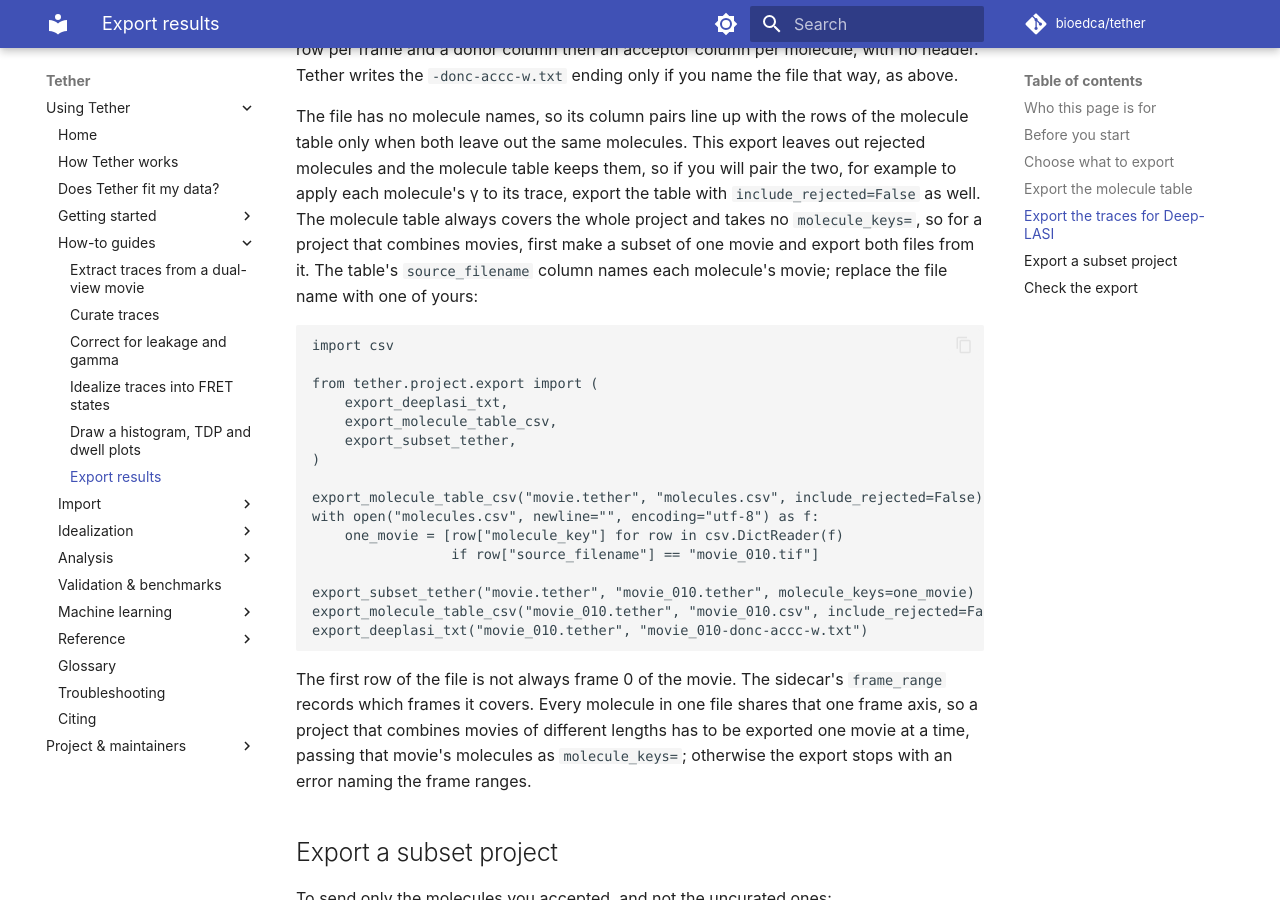
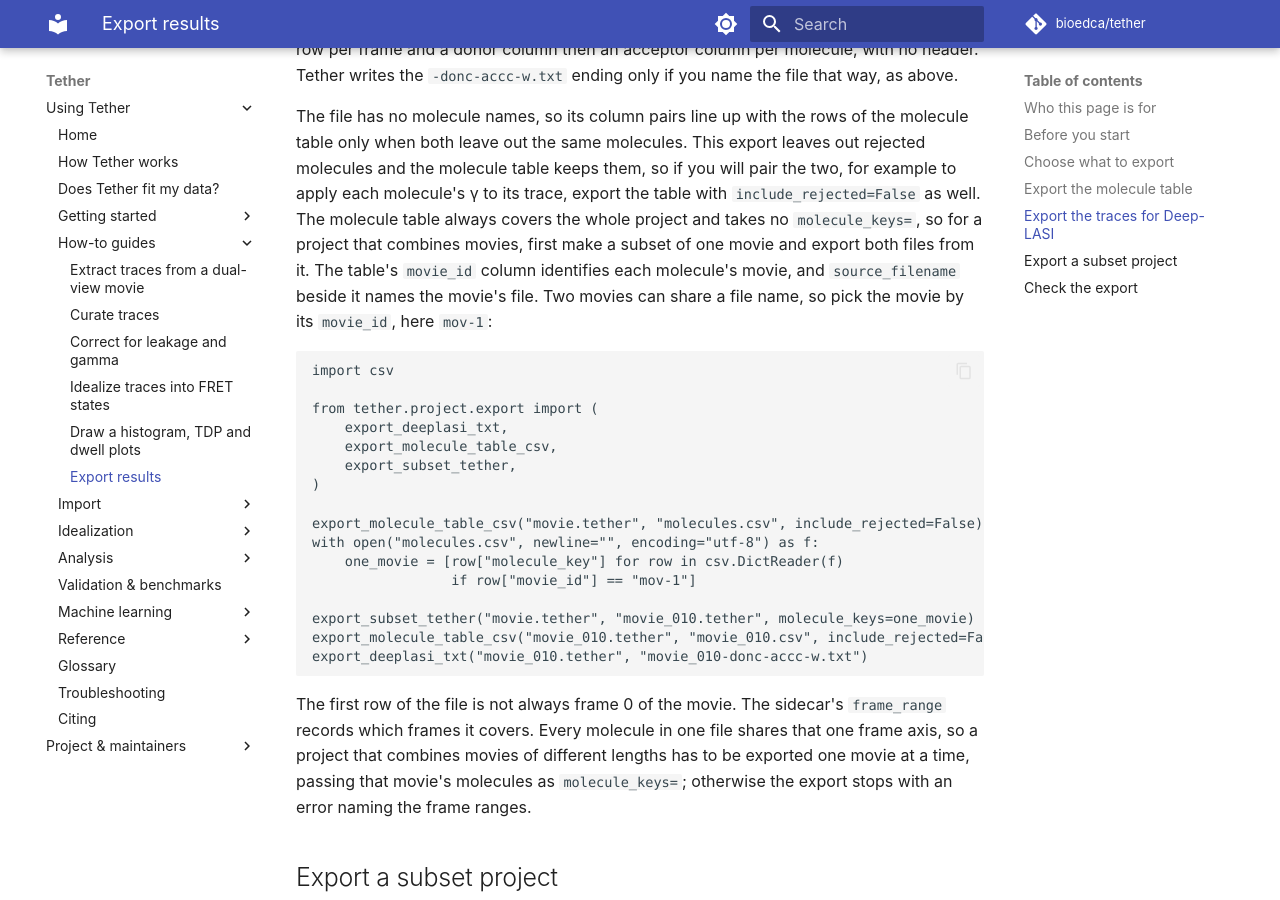
Before and after one commit to bioedca/tether, an MkDocs documentation site: the page built from docs/how-to/export-results.md, in a window 1280 px wide and 900 px high, scrolled down 1657 px. Built offline with MkDocs 1.6.1 and Material for MkDocs 9.7.7, drawn with Linux system fonts in a browser that asks for light colours; comment, search, counter and statistics services are not loaded; the version menu is left out.

Commit message:
docs(how-to): select the paired-export movie by movie_id
Answers the Codex round-9 finding on #541: source_filename is not unique
across movies, so the one-movie recipe keys on movie_id.

Refs #177

````diff
--- a/docs/how-to/export-results.md
+++ b/docs/how-to/export-results.md
@@ -73,8 +73,9 @@ molecules and the molecule table keeps them, so if you will pair the two, for ex
 apply each molecule's γ to its trace, export the table with `include_rejected=False` as
 well. The molecule table always covers the whole project and takes no `molecule_keys=`, so for
 a project that combines movies, first make a subset of one movie and export both files from
-it. The table's `source_filename` column names each molecule's movie; replace the file name
-with one of yours:
+it. The table's `movie_id` column identifies each molecule's movie, and `source_filename`
+beside it names the movie's file. Two movies can share a file name, so pick the movie by its
+`movie_id`, here `mov-1`:
 
 ```python
 import csv
@@ -88,7 +89,7 @@ from tether.project.export import (
 export_molecule_table_csv("movie.tether", "molecules.csv", include_rejected=False)
 with open("molecules.csv", newline="", encoding="utf-8") as f:
     one_movie = [row["molecule_key"] for row in csv.DictReader(f)
-                 if row["source_filename"] == "movie_010.tif"]
+                 if row["movie_id"] == "mov-1"]
 
 export_subset_tether("movie.tether", "movie_010.tether", molecule_keys=one_movie)
 export_molecule_table_csv("movie_010.tether", "movie_010.csv", include_rejected=False)
````
